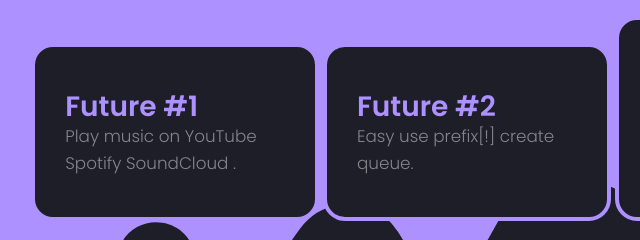
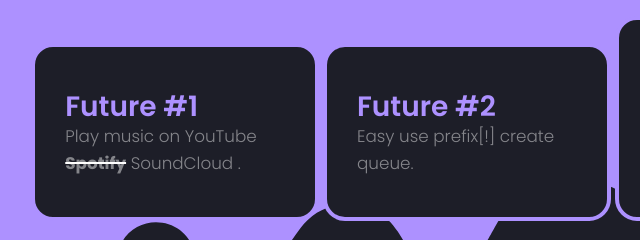
Before and after one commit to SajuTrident/loozikweb, a plain HTML site: page index.html in a window 1280 px wide. Shown: the part 1000-1240 px from the top of the page, 173-813 px from the left. Drawn offline with nearby package versions, Linux system fonts and the light colour scheme.

Commit message:
Update index.html

```diff
--- a/index.html
+++ b/index.html
@@ -75,7 +75,7 @@
         <div class="card" style="width: 18rem;">
         <div class="card-body">
             <h5 class="card-title">Future #1</h5>
-            <p class="card-text">Play music on YouTube Spotify SoundCloud .</p>
+            <p class="card-text">Play music on YouTube <span style="text-decoration: 2px line-through solid #fff; font-weight: 700;">Spotify</span> SoundCloud .</p>
         </div>
     </div>
         <div class="card" style="width: 18rem;">
```
